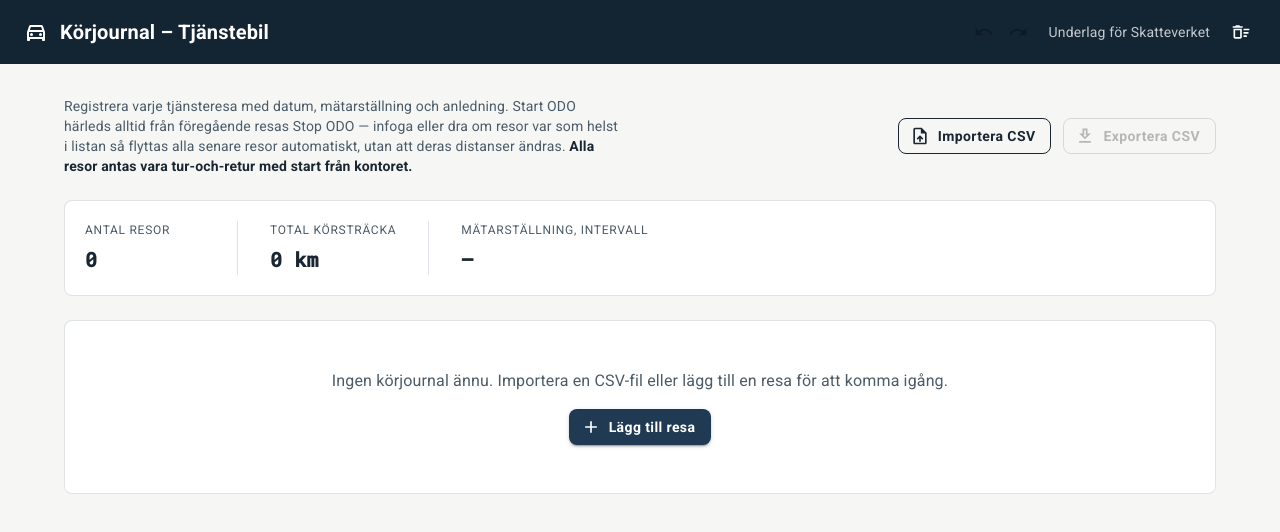
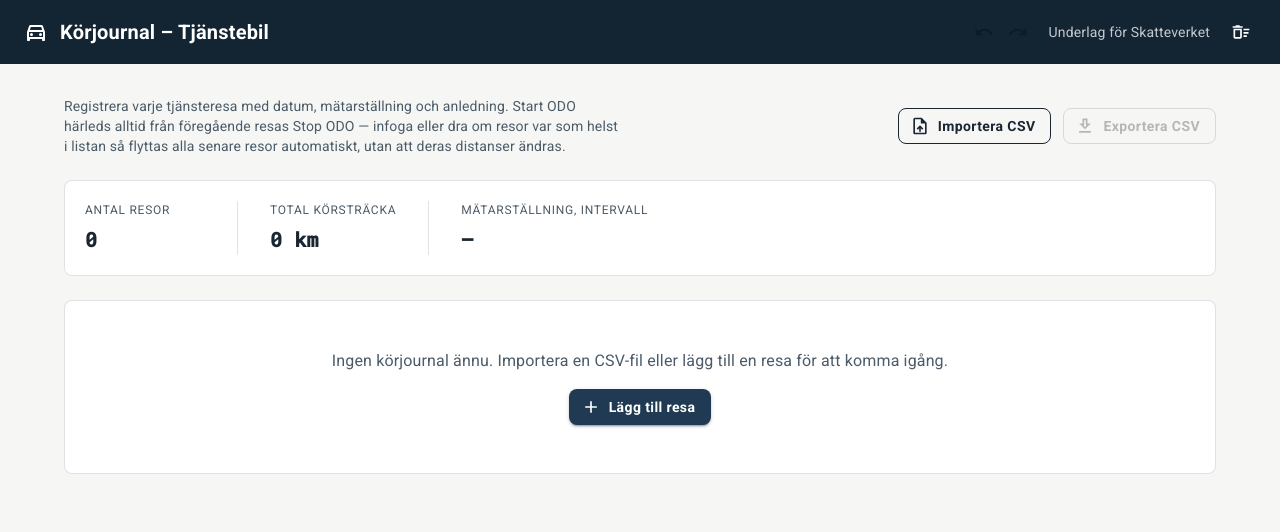
Before and after one commit to wingnut/drive-log, a React (Vite) app: page / in a window 1280 px wide. Shown: the top 532 px of the page. Built offline with nearby package versions, Linux system fonts and the light colour scheme.

Commit message:
Removed redundant description about return trips

```diff
--- a/src/App.tsx
+++ b/src/App.tsx
@@ -258,9 +258,6 @@ export default function App() {
               härleds alltid från föregående resas Stop ODO — infoga eller dra om resor var som
               helst i listan så flyttas alla senare resor automatiskt, utan att deras distanser
               ändras.{' '}
-              <Typography component="span" variant="body2" fontWeight="bold" color="text.primary">
-                Alla resor antas vara tur-och-retur med start från kontoret.
-              </Typography>
             </Typography>
             <Stack direction="row" spacing={1.5} flexWrap="wrap" useFlexGap>
               <CsvImportButton onImported={handleImported} />
```
Also changed, not shown: 1 other file (tests, documents, lock files or other folders).
